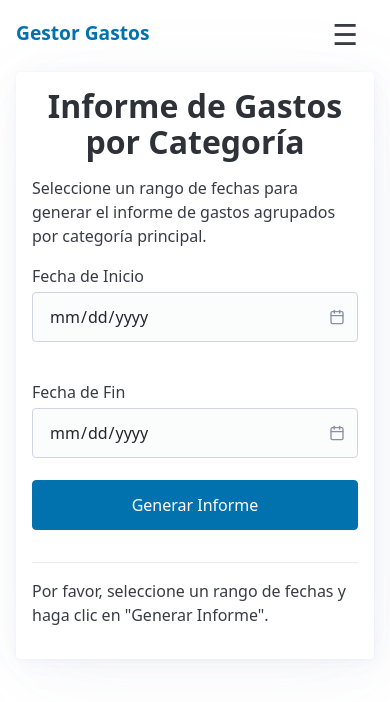
After one commit to chavezjc/gestor_gastos_webapp, a Flask app: page /informes/gastos_por_categoria in a window 390 px wide. The commit adds this page. Shown: the top 702 px of the page. Run offline with Flask 3, Linux system fonts and the light colour scheme; some libraries are stand-ins or nearby versions.

Commit message:
feat: Añade informe de gastos por categoría con filtro de fechas

```diff
--- a/app.py
+++ b/app.py
@@ -658,6 +658,56 @@ def eliminar_item_gasto(item_id):
         flash(f'Error al eliminar el ítem de gasto: {str(e)}', 'danger')
     return redirect(url_for('ver_documento_items', documento_id=documento_id_padre))
 
-# 6. Bloque para ejecutar la aplicación
+# 6. Bloque para ejecutar la aplicació
+# # Dentro de app.py, junto con tus otras rutas
+
+# --- Ruta para el Informe de Gastos por Categoría ---
+# Dentro de app.py
+
+@app.route('/informes/gastos_por_categoria', methods=['GET', 'POST'])
+def informe_gastos_por_categoria():
+    if request.method == 'POST':
+        # Obtener fechas del formulario
+        fecha_inicio_str = request.form.get('fecha_inicio')
+        fecha_fin_str = request.form.get('fecha_fin')
+
+        # Convertir las fechas de texto a objetos de fecha
+        try:
+            fecha_inicio = datetime.strptime(fecha_inicio_str, '%Y-%m-%d').date()
+            fecha_fin = datetime.strptime(fecha_fin_str, '%Y-%m-%d').date()
+        except (ValueError, TypeError):
+            flash('Fechas inválidas. Por favor, seleccione un rango de fechas.', 'danger')
+            return render_template('informe_gastos_por_categoria.html', resultados=None)
+
+        # --- La Consulta a la Base de Datos ---
+        # Seleccionamos el nombre de la categoría y la suma de los montos de los ítems
+        # y le ponemos una etiqueta 'total_gastado' a la suma para fácil acceso.
+        resultados = db.session.query(
+            CategoriasGastoPrincipales.nombre_categoria,
+            func.sum(ItemsGasto.monto_item).label('total_gastado')
+        ).join( # Unimos la tabla de Ítems con la de Categorías
+            ItemsGasto, CategoriasGastoPrincipales.id == ItemsGasto.categoria_principal_id
+        ).filter( # Filtramos los ítems que están dentro del rango de fechas
+            ItemsGasto.fecha_item.between(fecha_inicio, fecha_fin)
+        ).group_by( # Agrupamos los resultados por el nombre de la categoría
+            CategoriasGastoPrincipales.nombre_categoria
+        ).order_by( # Ordenamos de mayor a menor gasto
+            func.sum(ItemsGasto.monto_item).desc()
+        ).all()
+        # --- Fin de la Consulta ---
+
+        # Calculamos el total general del informe
+        total_informe = sum(res.total_gastado for res in resultados)
+
+        # Pasamos los resultados y las fechas de vuelta a la plantilla para mostrarlos
+        return render_template('informe_gastos_por_categoria.html',
+                               resultados=resultados,
+                               fecha_inicio=fecha_inicio_str,
+                               fecha_fin=fecha_fin_str,
+                               total_informe=total_informe)
+
+    # Si es GET, simplemente mostrar el formulario sin resultados
+    return render_template('informe_gastos_por_categoria.html', resultados=None)
+# --- Fin Ruta para Informe ---n
 if __name__ == '__main__':
     app.run(debug=True)
--- a/templates/base.html
+++ b/templates/base.html
@@ -7,13 +7,13 @@
     <style>
         /* Estilos Globales y de Navegación */
         :root {
-            --nav-height: 56px; /* Altura de la barra de navegación */
+            --nav-height: 56px;
         }
         body {
-            padding-top: var(--nav-height); /* Evita que el contenido se oculte detrás del nav fijo */
+            padding-top: var(--nav-height);
         }
         nav.main-nav {
-            position: fixed; /* Hacemos que la barra de navegación sea fija */
+            position: fixed;
             top: 0;
             left: 0;
             right: 0;
@@ -24,7 +24,7 @@
             height: var(--nav-height);
             background-color: var(--card-background-color);
             box-shadow: var(--card-box-shadow);
-            z-index: 100; /* Asegura que esté por encima de todo */
+            z-index: 100;
         }
         .nav-brand {
             font-weight: bold;
@@ -58,6 +58,10 @@
         }
         li.dropdown ul.dropdown-content li {
             margin-left: 0;
+            border-bottom: 1px solid var(--card-border-color);
+        }
+        li.dropdown ul.dropdown-content li:last-child {
+            border-bottom: none;
         }
         li.dropdown ul.dropdown-content li a {
             display: block;
@@ -75,96 +79,60 @@
         .flash-warning { color: #856404; background-color: #fff3cd; border-color: #ffeeba; }
         .flash-info { color: #0c5460; background-color: #d1ecf1; border-color: #bee5eb; }
 
-        /* Estilos para el Botón Hamburguesa (oculto en escritorio) */
+        /* Estilo para grupo de botones en tablas de escritorio */
+        .action-buttons-group {
+            display: flex;
+            justify-content: flex-end;
+            align-items: center;
+            gap: 0.5rem;
+        }
+
+        /* Botón Hamburguesa (oculto en escritorio) */
         .hamburger-button { display: none; }
 
         /* --- INICIO: Media Query para PANTALLAS PEQUEÑAS (Móviles) --- */
         @media screen and (max-width: 768px) {
-            /* Menú Hamburguesa */
-            .hamburger-button {
-                display: block;
-                background: none; border: none; font-size: 1.8em; cursor: pointer; color: var(--primary);
-            }
-            .nav-links-container {
-                display: none;
-                position: absolute;
-                top: var(--nav-height);
-                left: 0;
-                width: 100%;
-                background-color: var(--card-background-color);
-                box-shadow: var(--card-box-shadow);
-            }
+
+            /* --- Menú Hamburguesa --- */
+            nav.main-nav { flex-wrap: wrap; justify-content: space-between; }
+            .hamburger-button { display: block; background: none; border: none; font-size: 1.8em; cursor: pointer; color: var(--primary); }
+            .nav-links-container { display: none; position: absolute; top: var(--nav-height); left: 0; width: 100%; background-color: var(--card-background-color); box-shadow: var(--card-box-shadow); }
             .nav-links-container.active { display: block; }
             .nav-links-container ul { flex-direction: column; width: 100%; align-items: flex-start; }
             .nav-links-container ul li { width: 100%; padding: 0; border-bottom: 1px solid var(--card-border-color); }
             .nav-links-container ul li a { padding: 1rem; }
             li.dropdown:hover > ul.dropdown-content { display: none; }
-            li.dropdown ul.dropdown-content.active-dropdown {
-                display: block; position: static; box-shadow: none; border: none; background-color: var(--code-background-color); padding-left: 1rem;
-            }
+            li.dropdown ul.dropdown-content.active-dropdown { display: block; position: static; box-shadow: none; border: none; background-color: var(--code-background-color); padding-left: 1rem; }
             li.dropdown ul.dropdown-content li { border-bottom: none; border-top: 1px solid var(--card-border-color); }
 
-            /* Tablas Responsivas -> Tarjetas */
-            table thead {
-                border: none; clip: rect(0 0 0 0); height: 1px; margin: -1px;
-                overflow: hidden; padding: 0; position: absolute; width: 1px;
-            }
+            /* --- Tablas Responsivas -> Tarjetas --- */
+            table thead { border: none; clip: rect(0 0 0 0); height: 1px; margin: -1px; overflow: hidden; padding: 0; position: absolute; width: 1px; }
             table, thead, tbody, th, td, tr { display: block; }
 
-            table tr {
-                margin-bottom: 1.5em;
-                border: 1px solid var(--card-border-color);
-                border-radius: var(--border-radius);
-                box-shadow: var(--card-box-shadow);
-                background-color: var(--card-background-color);
-            }
-            table td {
-                display: block;
-                text-align: right;
-                border-bottom: 1px solid var(--card-border-color);
-                padding: 1rem;
-            }
-            table td::before {
-                content: attr(data-label);
-                float: left;
-                font-weight: bold;
-                text-transform: uppercase;
-                color: var(--muted-color);
-            }
-            /* Encabezado de la Tarjeta (primera celda) */
-            table tr td:first-child {
-                background-color: #435160; /* Gris oscuro/azulado */
-                color: white;
-                text-align: center;
-                font-size: 1.25em;
-                font-weight: bold;
-                padding: 0.75rem;
-            }
-            table tr td:first-child::before { content: ""; } /* Ocultar etiqueta "ID:" */
+            table tr { margin-bottom: 1.5em; border: 1px solid var(--card-border-color); border-radius: var(--border-radius); box-shadow: var(--card-box-shadow); background-color: var(--card-background-color); }
+            table td { display: block; text-align: right; border-bottom: 1px solid var(--card-border-color); padding: 1rem; }
+            table td::before { content: attr(data-label); float: left; font-weight: bold; text-transform: uppercase; color: var(--muted-color); }
+
+            /* Encabezado de la Tarjeta */
+            table tr td:first-child { background-color: #435160; color: white; text-align: center; font-size: 1.25em; font-weight: bold; padding: 0.75rem; }
+            table tr td:first-child::before { content: ""; }
 
             /* Celda de Acciones */
-            table td.actions { border-bottom: none; }
-            .action-buttons-group {
-                display: flex;
-                flex-wrap: wrap; /* Permite que los botones pasen a la siguiente línea si no caben */
-                justify-content: center; /* Centra los botones en móvil */
-                gap: 0.5rem;
-            }
+            table td.actions { border-bottom: none; background-color: var(--code-background-color); }
+            .action-buttons-group { justify-content: center; } /* Centra los botones en móvil */
         }
         /* --- FIN: Media Query --- */
     </style>
 </head>
-<body >
+<body>
     <main class="container">
         <nav class="main-nav">
             <a href="{{ url_for('hello_world') }}" class="nav-brand">Gestor Gastos</a>
-
-            <button class="hamburger-button" id="hamburgerButton" aria-label="Abrir menú" aria-expanded="false">
-                &#9776; </button>
-
+            <button class="hamburger-button" id="hamburgerButton" aria-label="Abrir menú" aria-expanded="false">&#9776;</button>
             <div class="nav-links-container" id="navLinksContainer">
                 <ul>
                     <li><a href="{{ url_for('listar_documentos') }}">Documentos a Rendir</a></li>
+                    <li><a href="{{ url_for('informe_gastos_por_categoria') }}">Informes</a></li>
                     <li class="dropdown">
                         <a href="#" class="dropbtn" onclick="toggleConfigMenu(event)">Configuración &#9662;</a>
                         <ul class="dropdown-content" id="configDropdown">
@@ -189,9 +157,9 @@
         {% endwith %}
 
         {% block content %}{% endblock %}
-
     </main>
 
+    {% block scripts %}
     <script>
         document.addEventListener('DOMContentLoaded', function() {
             const hamburgerButton = document.getElementById('hamburgerButton');
@@ -219,5 +187,6 @@
             }
         });
     </script>
+    {% endblock %}
 </body>
 </html>
--- /dev/null
+++ b/templates/informe_gastos_por_categoria.html
@@ -0,0 +1,61 @@
+{% extends "base.html" %}
+
+{% block title %}Informe de Gastos por Categoría - Gestor de Gastos{% endblock %}
+
+{% block content %}
+<article>
+    <h1 style="text-align: center;">Informe de Gastos por Categoría</h1>
+    <p>Seleccione un rango de fechas para generar el informe de gastos agrupados por categoría principal.</p>
+
+    <form method="POST" action="{{ url_for('informe_gastos_por_categoria') }}">
+        <div class="grid">
+            <label for="fecha_inicio">
+                Fecha de Inicio
+                <input type="date" id="fecha_inicio" name="fecha_inicio" value="{{ fecha_inicio if fecha_inicio else '' }}" required>
+            </label>
+            <label for="fecha_fin">
+                Fecha de Fin
+                <input type="date" id="fecha_fin" name="fecha_fin" value="{{ fecha_fin if fecha_fin else '' }}" required>
+            </label>
+        </div>
+        <button type="submit">Generar Informe</button>
+    </form>
+
+    <hr>
+
+    <div id="resultados-informe">
+        {% if resultados is not none %} {% if resultados %} <h2>Resultados para el período del {{ fecha_inicio }} al {{ fecha_fin }}</h2>
+                <div style="overflow-x:auto;">
+                    <table>
+                        <thead>
+                            <tr>
+                                <th>Categoría</th>
+                                <th style="text-align: right;">Monto Total</th>
+                            </tr>
+                        </thead>
+                        <tbody>
+                            {% for resultado in resultados %}
+                            <tr>
+                                <td>{{ resultado.nombre_categoria }}</td>
+                                <td style="text-align: right;">{{ "%.2f"|format(resultado.total_gastado) }} bs.</td>
+                            </tr>
+                            {% endfor %}
+                        </tbody>
+                        <tfoot>
+                            <tr>
+                                <th style="text-align: right;">TOTAL GENERAL:</th>
+                                <th style="text-align: right;">{{ "%.2f"|format(total_informe) }} bs.</th>
+                            </tr>
+                        </tfoot>
+                    </table>
+                </div>
+            {% else %}
+                <p>No se encontraron gastos en el período seleccionado.</p>
+            {% endif %}
+
+        {% else %} <p>Por favor, seleccione un rango de fechas y haga clic en "Generar Informe".</p>
+        {% endif %}
+    </div>
+
+</article>
+{% endblock %}
```
Also changed, not shown: templates/editar_item_gasto.html (+61 -8 lines), templates/nuevo_item_gasto.html (+34 -6 lines), templates/ver_documento_items.html (+33 -0 lines).
